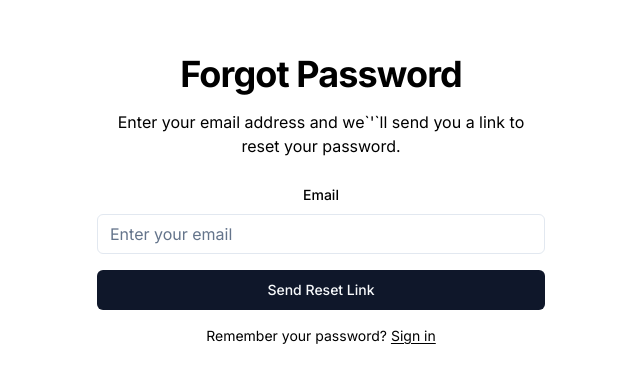
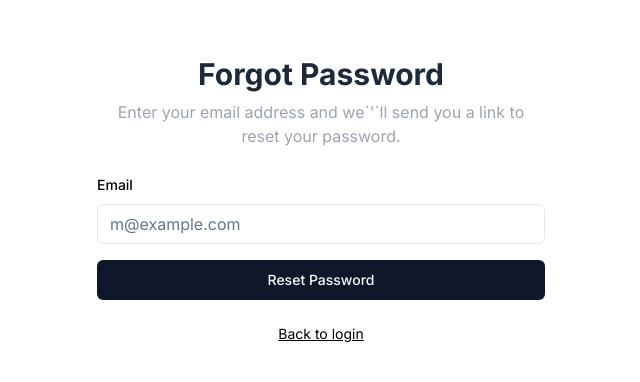
Before and after one commit to shafayetullah7/sohojog-frontend, a Next.js app: page /forgot-pass in a window 1280 px wide. Shown: the part 200-582 px from the top of the page, without its empty margins (319-959 px from the left). Built offline with nearby package versions, Linux system fonts and the light colour scheme.

Commit message:
fixes and create project start

```diff
--- a/src/app/(auth)/forgot-pass/page.tsx
+++ b/src/app/(auth)/forgot-pass/page.tsx
@@ -1,34 +1,33 @@
-'use client'
+
 import { Label } from "@/components/ui/label"
 import { Input } from "@/components/ui/input"
 import { Button } from "@/components/ui/button"
 import Link from "next/link"
 
-export default function ForgotPassPage() {
+export default function Component() {
     return (
-        <div className="flex min-h-[100dvh] flex-col items-center justify-center bg-background px-4 py-12 sm:px-6 lg:px-8">
-            <div className="mx-auto max-w-md text-center">
-                <div className="space-y-4">
-                    <h1 className="text-3xl font-bold tracking-tight text-foreground sm:text-4xl">Forgot Password</h1>
-                    <p className="text-muted-foreground">
+        <div className="flex justify-center items-center h-screen w-full">
+            <div className="mx-auto max-w-md space-y-6 py-12">
+                <div className="space-y-2 text-center">
+                    <h1 className="text-3xl font-bold text-slate-800">Forgot Password</h1>
+                    <p className="text-muted-foreground text-gray-400">
                         Enter your email address and we`&apos;`ll send you a link to reset your password.
                     </p>
                 </div>
-                <form className="mt-6 space-y-4">
+                <form className="space-y-4">
                     <div className="space-y-2">
                         <Label htmlFor="email">Email</Label>
-                        <Input id="email" type="email" placeholder="Enter your email" required />
+                        <Input id="email" type="email" placeholder="m@example.com" required />
                     </div>
                     <Button type="submit" className="w-full">
-                        Send Reset Link
+                        Reset Password
                     </Button>
-                    <div className="text-sm text-muted-foreground">
-                        Remember your password?{" "}
-                        <Link href="#" className="underline underline-offset-2" prefetch={false}>
-                            Sign in
-                        </Link>
-                    </div>
                 </form>
+                <div className="text-center text-sm text-muted-foreground">
+                    <Link href="#" className="underline" prefetch={false}>
+                        Back to login
+                    </Link>
+                </div>
             </div>
         </div>
     )
--- a/src/app/sh/[userId]/layout.tsx
+++ b/src/app/sh/[userId]/layout.tsx
@@ -32,7 +32,7 @@ const UserLayout = ({ children }: Props) => {
             // redirect('/sign-in')
         } else {
             return (
-                <div className="h-screen">
+                <div className="h-screen text-gray-700">
                     <div className=""><UserNav></UserNav></div>
                     {/* <div className="grid grid-cols-10 h-full">
                         <div className="col-span-2 h-full">
@@ -46,10 +46,10 @@ const UserLayout = ({ children }: Props) => {
                     <div className="flex h-full">
                         <Sidebar></Sidebar>
 
-                        <div className="flex-1 bg-gray-50 rounded-2xl p-8">
-                            <div className="bg-white w-full h-full rounded-xl p-5">{children}</div>
+                        <div className="flex-1 bg-gray-50 p-5">
+                            <div className="w-full h-full">{children}</div>
                         </div>
-                        <div className="w-1/5"></div>
+                        {/* <div className="w-1/5"></div> */}
                     </div>
                 </div>
             );
--- /dev/null
+++ b/src/app/sh/[userId]/profile/layout.tsx
@@ -0,0 +1,14 @@
+import { ReactNode } from "react";
+
+type Props = {
+    children: ReactNode
+}
+const profileLayout = ({ children }: Props) => {
+    return (
+        <div>
+            {children}
+        </div>
+    );
+};
+
+export default profileLayout;
--- /dev/null
+++ b/src/app/sh/[userId]/profile/page.tsx
@@ -0,0 +1,10 @@
+const profilePage = () => {
+    return (
+        <div>
+            this is profile
+
+        </div>
+    );
+};
+
+export default profilePage;
--- /dev/null
+++ b/src/app/sh/[userId]/projects/components/ProjectsHead.tsx
@@ -0,0 +1,18 @@
+import { PlusIcon } from 'lucide-react';
+import React from 'react';
+
+const ProjectsHead = () => {
+    return (
+        <div className='bg-white w-full p-5'>
+            <div className='flex justify-between items-center'>
+                <h1 className='text-4xl font-bold'>Projects</h1>
+                <button className="flex items-center space-x-2 p-2 bg-blue-500 text-white rounded">
+                    <PlusIcon className="w-4 h-4" />
+                    <span>Create New Project</span>
+                </button>
+            </div>
+        </div>
+    );
+};
+
+export default ProjectsHead;
--- /dev/null
+++ b/src/app/sh/[userId]/projects/layout.tsx
@@ -0,0 +1,14 @@
+import { ReactNode } from "react";
+
+type Props = {
+    children: ReactNode
+}
+const MyProjectslayout = ({ children }: Props) => {
+    return (
+        <div>
+            {children}
+        </div>
+    );
+};
+
+export default MyProjectslayout;
--- /dev/null
+++ b/src/app/sh/[userId]/projects/page.tsx
@@ -0,0 +1,11 @@
+import ProjectsHead from "./components/ProjectsHead";
+
+const MyProjectpage = () => {
+    return (
+        <div>
+            <ProjectsHead></ProjectsHead>
+        </div>
+    );
+};
+
+export default MyProjectpage;
--- a/src/lib/helpers/access/Access.ts
+++ b/src/lib/helpers/access/Access.ts
@@ -11,25 +11,39 @@ export class LocalStorageService {
     return LocalStorageService.instance;
   }
 
+  // Check if window is defined (ensures this is running on the client side)
+  private isBrowser(): boolean {
+    return typeof window !== "undefined";
+  }
+
   // Getters and setters for token
   get token(): string | null {
+    if (this.isBrowser()) {
       return localStorage.getItem("sohojogtoken");
+    }
+    return null; // Return null if not in the browser
   }
 
   set token(value: string | null) {
+    if (this.isBrowser()) {
       if (value) {
         localStorage.setItem("sohojogtoken", value);
       } else {
         localStorage.removeItem("sohojogtoken");
       }
     }
+  }
 
   // Getters and setters for otpToken
   get otpToken(): string | null {
+    if (this.isBrowser()) {
       return localStorage.getItem("sohojogotpToken");
+    }
+    return null; // Return null if not in the browser
   }
 
   set otpToken(value: string | null) {
+    if (this.isBrowser()) {
       if (value) {
         localStorage.setItem("sohojogotpToken", value);
       } else {
@@ -37,3 +51,4 @@ export class LocalStorageService {
       }
     }
   }
+}
```
Also changed, not shown: src/components/sidebar/Sidebar.tsx (+21 -27 lines). Lines whose indentation alone changed are shown as unchanged.
